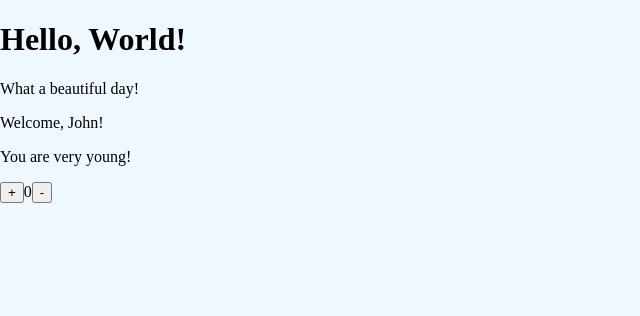
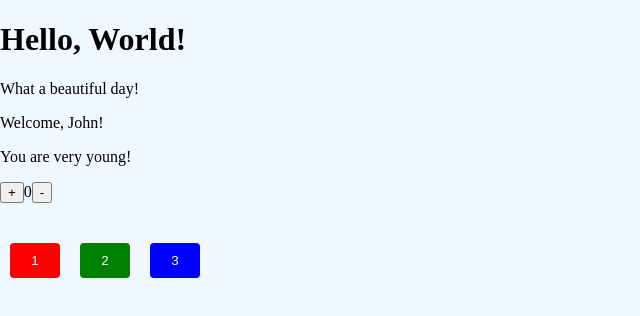
Before and after one commit to kry23/koray-korkmaz-dev-hope-react-mod-exercises, a React (Create React App) app: page / in a window 1280 px wide. Shown: the top 316 px of the page, without its empty margins (0-640 px from the left). Built offline with nearby package versions, Linux system fonts and the light colour scheme.

Commit message:
event-3 sol.

```diff
--- a/src/ClickCounter.jsx
+++ b/src/ClickCounter.jsx
@@ -16,11 +16,11 @@ class ClickCounter extends React.Component {
   }
   render() {
     return (
-      <>
+      <div style={{ display: "block", marginBottom: 30 }}>
         <button onClick={this.handleInc}>+</button>
         <span>{this.state.count}</span>
         <button onClick={this.handleDesc}>-</button>
-      </>
+      </div>
     );
   }
 }
--- /dev/null
+++ b/src/ClickTracker.jsx
@@ -0,0 +1,33 @@
+import React from "react";
+class ClickTracker extends React.Component {
+  state = {
+    clickedBtn: null,
+  };
+  constructor(props) {
+    super(props);
+    this.trackBtn = this.trackBtn.bind(this);
+  }
+  trackBtn(event) {
+    const clickedBtn = event.target.textContent;
+    this.setState({ clickedBtn });
+  }
+  render() {
+    return (
+      <div className="buttons-tracker">
+        <button onClick={this.trackBtn} style={{ backgroundColor: "red" }}>
+          1
+        </button>
+        <button onClick={this.trackBtn} style={{ backgroundColor: "green" }}>
+          2
+        </button>
+        <button onClick={this.trackBtn} style={{ backgroundColor: "blue" }}>
+          3
+        </button>
+
+        <h1>{this.state.clickedBtn}</h1>
+      </div>
+    );
+  }
+}
+
+export default ClickTracker;
--- a/src/Welcome.jsx
+++ b/src/Welcome.jsx
@@ -1,6 +1,7 @@
 import React from "react";
 import Age from "./Age";
 import ClickCounter from "./ClickCounter";
+import ClickTracker from "./ClickTracker";
 // import Counter from "./Counter";
 export class Welcome extends React.Component {
   static defaultProps = {
@@ -22,6 +23,7 @@ export class Welcome extends React.Component {
         <Age age={age}></Age>
         {/* <Counter initVal={11} incInt={1000} incVal={3}></Counter> */}
         <ClickCounter />
+        <ClickTracker />
       </>
     );
   }
--- a/src/basic.css
+++ b/src/basic.css
@@ -3,3 +3,16 @@ body {
   margin: 0;
   padding: 0;
 }
+
+.buttons-tracker button {
+  margin: 10px;
+  width: 50px;
+  border: none;
+  padding: 10px;
+  border-radius: 4px;
+  color: white;
+  cursor: pointer;
+}
+.buttons-tracker button:hover {
+  opacity: 0.7;
+}
```
